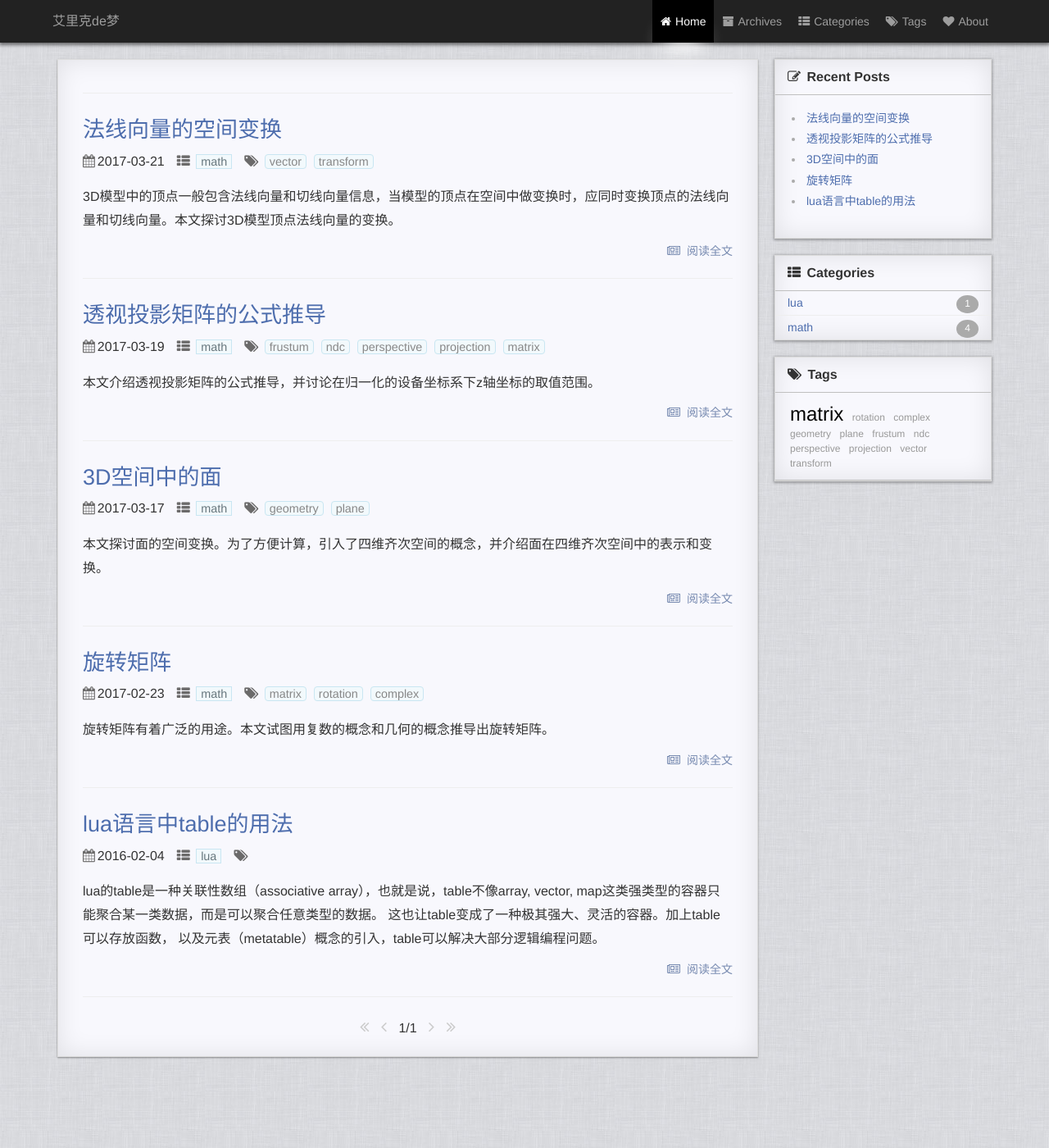
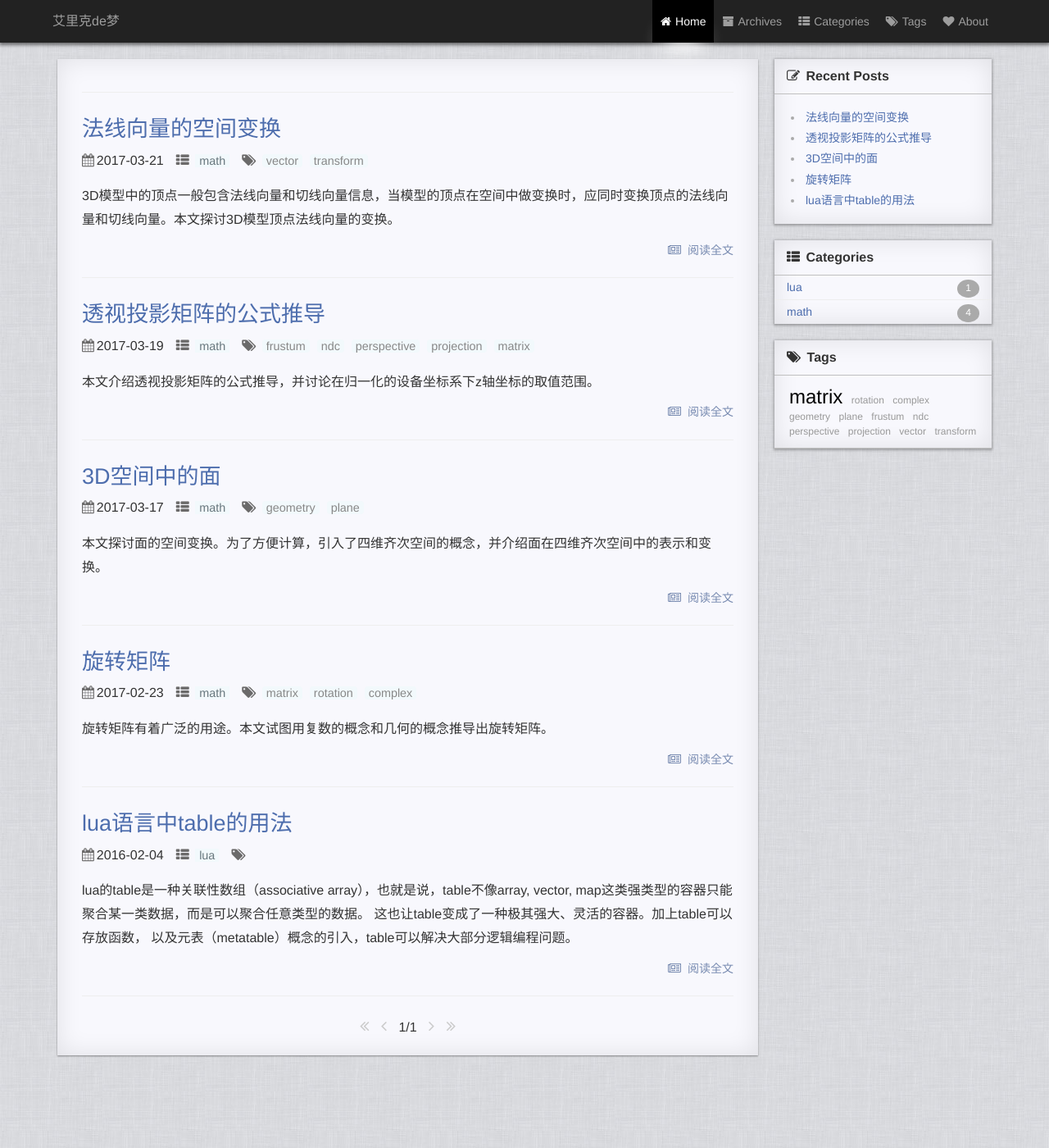
Before and after one commit to pyericz/blog, a Jekyll site: the page built from index.html, in a window 1280 px wide and 1400 px high. Shown: the whole window at 82% size. Built offline with Jekyll 4.4.1, drawn with Linux system fonts in a browser that asks for light colours; the list of posts is cut into pages by our own code; comment, search, counter and statistics services are not loaded.

Commit message:
更新主题

```diff
--- a/_sass/_page.scss
+++ b/_sass/_page.scss
@@ -14,7 +14,6 @@
     padding-top: 72px;
     // word-break: break-all;
     .left {
-        border: 1px solid #ddd;
         width: 75%;
         float: left;
         padding: 20px 30px;
@@ -57,7 +56,6 @@
                         color: #68777d;
                     }
                     a {
-                        border: 1px solid #c9e6f2;
                         padding: 0 5px;
                         background-color: #f2f9fc;
                         color: #68777d;
@@ -73,7 +71,6 @@
                         color: #68777d;
                     }
                     a {
-                        border: 1px solid #c9e6f2;
                         padding: 0 5px;
                         background-color: #f2f9fc;
                         border-radius: 4px;
@@ -106,7 +103,6 @@
         }
         .side {
             box-sizing: border-box;
-            border: 1px solid #ddd;
             box-shadow: 0 1px 3px 1px rgba(0, 0, 0, 0.3), 0 0 30px rgba(10, 10, 0, 0.1) inset;
             background-color: #f8f8fd;
             /* box-shadow: 3px 3px 3px #ddd; */
@@ -231,6 +227,12 @@
             visibility: visible;
             opacity: 1;
             transform: scale(1);
+            .content-ul{
+                margin-bottom: 0;
+                >li:last-of-type{
+                    margin-bottom: 16px;
+                }
+            }
         }
     }
 }
```
